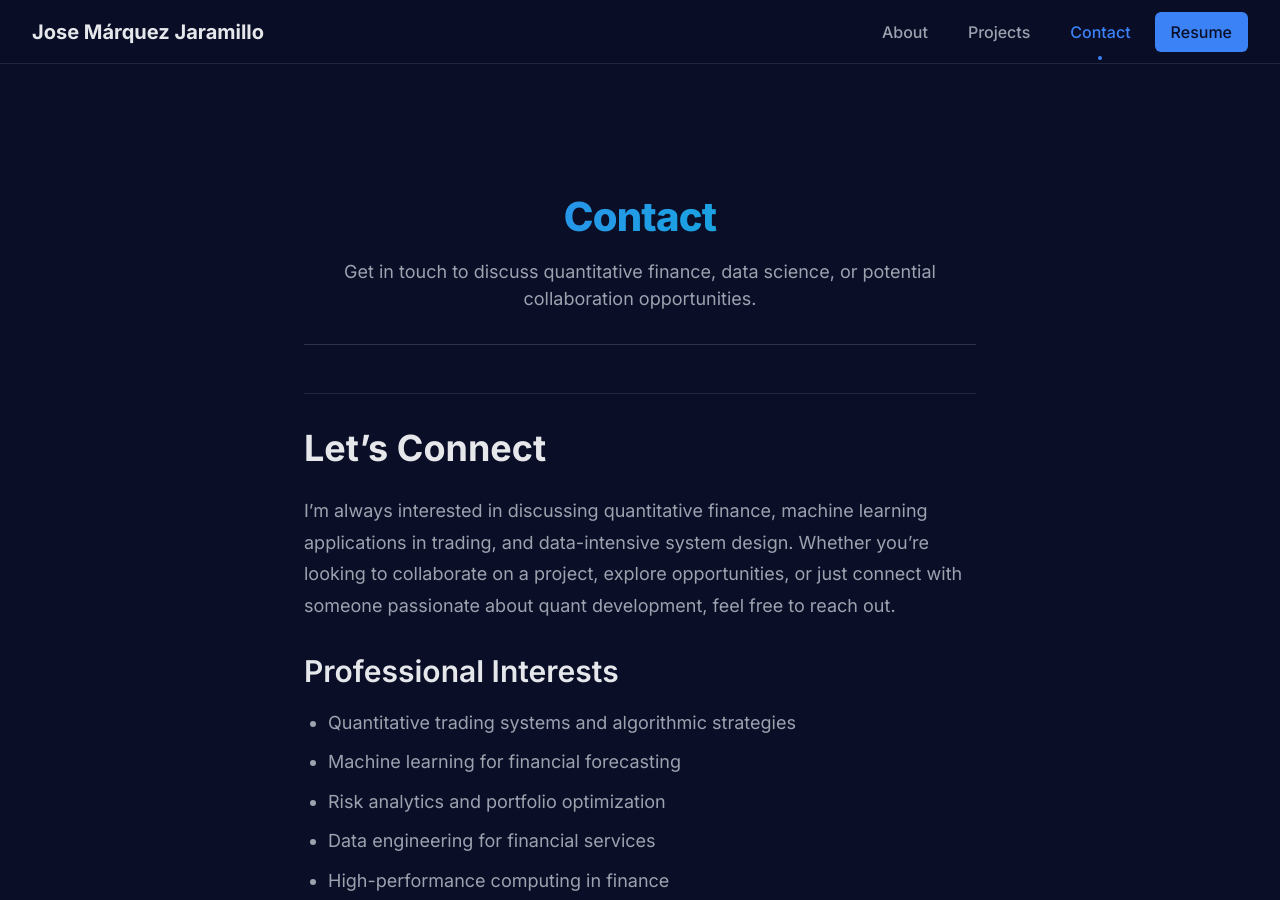
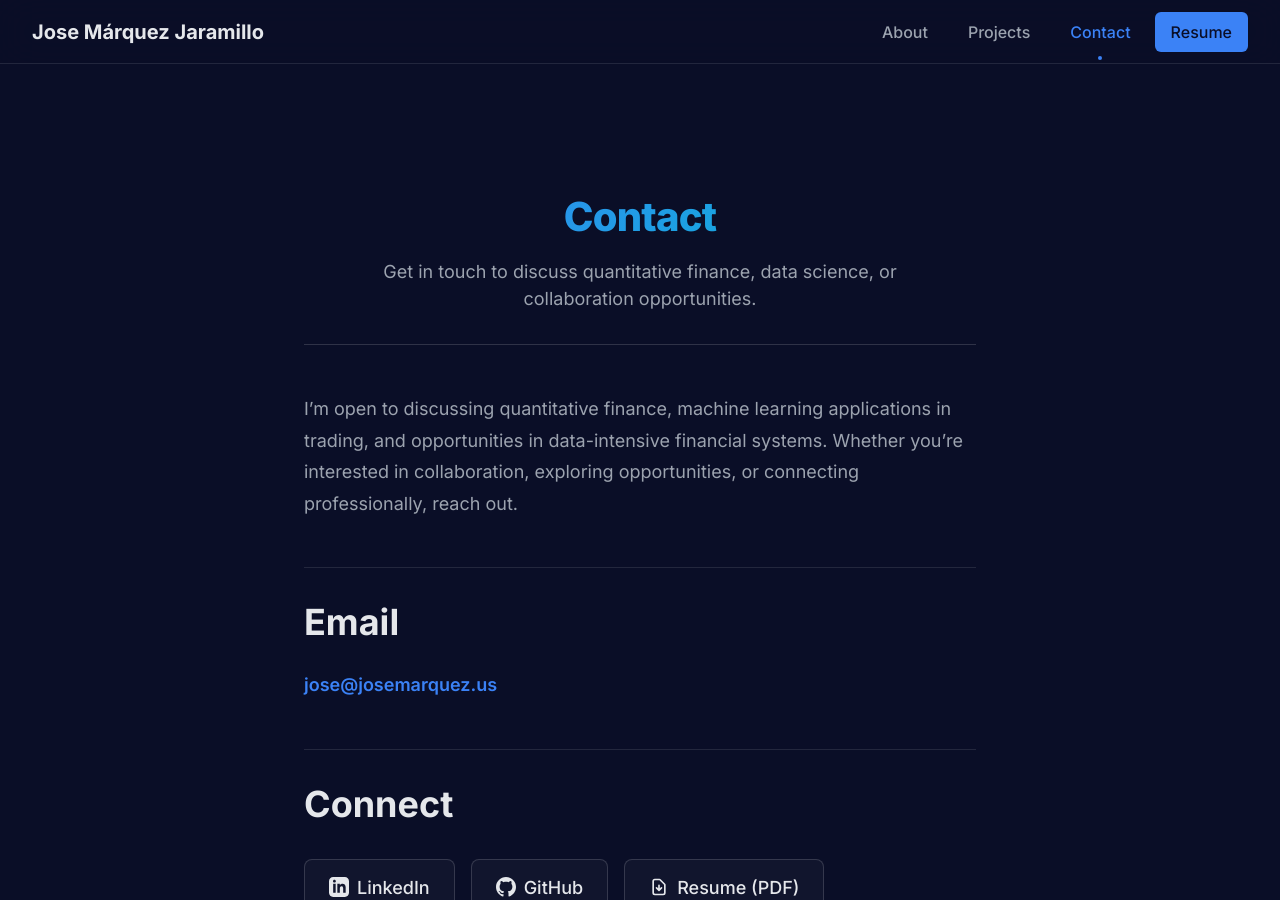
Before and after one commit to josemarquezjaramillo/josemarquez.us, a Jekyll site: the page built from contact.md, in a window 1280 px wide and 900 px high. Built offline with Jekyll 4.4.1, drawn with Linux system fonts in a browser that asks for light colours; some of the changed text lies outside the part shown.

Commit message:
Redesign and updates

```diff
--- a/contact.md
+++ b/contact.md
@@ -2,101 +2,71 @@
 layout: page
 title: Contact
 permalink: /contact/
-description: Get in touch to discuss quantitative finance, data science, or potential collaboration opportunities.
+description: Get in touch to discuss quantitative finance, data science, or collaboration opportunities.
 ---
 
-## Let's Connect
+I'm open to discussing quantitative finance, machine learning applications in trading, and opportunities in data-intensive financial systems. Whether you're interested in collaboration, exploring opportunities, or connecting professionally, reach out.
 
-I'm always interested in discussing quantitative finance, machine learning applications in trading, and data-intensive system design. Whether you're looking to collaborate on a project, explore opportunities, or just connect with someone passionate about quant development, feel free to reach out.
+## Email
 
-### Professional Interests
+**[jose@josemarquez.us](mailto:jose@josemarquez.us)**
 
-- Quantitative trading systems and algorithmic strategies
-- Machine learning for financial forecasting
-- Risk analytics and portfolio optimization
-- Data engineering for financial services
-- High-performance computing in finance
+## Connect
 
----
+<div class="contact-links">
+  <a href="https://www.linkedin.com/in/jose-márquez-jaramillo-b5920535/" target="_blank" rel="noopener noreferrer" class="contact-link">
+    <svg xmlns="http://www.w3.org/2000/svg" fill="currentColor" viewBox="0 0 24 24">
+      <path d="M19 0h-14c-2.761 0-5 2.239-5 5v14c0 2.761 2.239 5 5 5h14c2.762 0 5-2.239 5-5v-14c0-2.761-2.238-5-5-5zm-11 19h-3v-11h3v11zm-1.5-12.268c-.966 0-1.75-.79-1.75-1.764s.784-1.764 1.75-1.764 1.75.79 1.75 1.764-.783 1.764-1.75 1.764zm13.5 12.268h-3v-5.604c0-3.368-4-3.113-4 0v5.604h-3v-11h3v1.765c1.396-2.586 7-2.777 7 2.476v6.759z"/>
+    </svg>
+    LinkedIn
+  </a>
 
-## Contact Information
+  <a href="https://github.com/josemarquezjaramillo" target="_blank" rel="noopener noreferrer" class="contact-link">
+    <svg xmlns="http://www.w3.org/2000/svg" fill="currentColor" viewBox="0 0 24 24">
+      <path d="M12 0c-6.626 0-12 5.373-12 12 0 5.302 3.438 9.8 8.207 11.387.599.111.793-.261.793-.577v-2.234c-3.338.726-4.033-1.416-4.033-1.416-.546-1.387-1.333-1.756-1.333-1.756-1.089-.745.083-.729.083-.729 1.205.084 1.839 1.237 1.839 1.237 1.07 1.834 2.807 1.304 3.492.997.107-.775.418-1.305.762-1.604-2.665-.305-5.467-1.334-5.467-5.931 0-1.311.469-2.381 1.236-3.221-.124-.303-.535-1.524.117-3.176 0 0 1.008-.322 3.301 1.23.957-.266 1.983-.399 3.003-.404 1.02.005 2.047.138 3.006.404 2.291-1.552 3.297-1.23 3.297-1.23.653 1.653.242 2.874.118 3.176.77.84 1.235 1.911 1.235 3.221 0 4.609-2.807 5.624-5.479 5.921.43.372.823 1.102.823 2.222v3.293c0 .319.192.694.801.576 4.765-1.589 8.199-6.086 8.199-11.386 0-6.627-5.373-12-12-12z"/>
+    </svg>
+    GitHub
+  </a>
 
-<div class="contact-grid" style="display: grid; gap: 2rem; margin: 3rem 0;">
-  <div class="contact-card card">
-    <h3 style="color: #3b82f6; margin-bottom: 1rem;">
-      <svg xmlns="http://www.w3.org/2000/svg" style="width: 1.5rem; height: 1.5rem; display: inline; vertical-align: middle; margin-right: 0.5rem;" fill="none" viewBox="0 0 24 24" stroke="currentColor">
-        <path stroke-linecap="round" stroke-linejoin="round" stroke-width="2" d="M3 8l7.89 5.26a2 2 0 002.22 0L21 8M5 19h14a2 2 0 002-2V7a2 2 0 00-2-2H5a2 2 0 00-2 2v10a2 2 0 002 2z" />
-      </svg>
-      Email
-    </h3>
-    <p style="color: #9ca3af; margin-bottom: 1rem;">Best for detailed inquiries or professional opportunities</p>
-    <a href="mailto:jose@josemarquez.us" style="color: #06b6d4; font-weight: 500;">jose@josemarquez.us</a>
-  </div>
-
-  <div class="contact-card card">
-    <h3 style="color: #3b82f6; margin-bottom: 1rem;">
-      <svg xmlns="http://www.w3.org/2000/svg" style="width: 1.5rem; height: 1.5rem; display: inline; vertical-align: middle; margin-right: 0.5rem;" fill="currentColor" viewBox="0 0 24 24">
-        <path d="M19 0h-14c-2.761 0-5 2.239-5 5v14c0 2.761 2.239 5 5 5h14c2.762 0 5-2.239 5-5v-14c0-2.761-2.238-5-5-5zm-11 19h-3v-11h3v11zm-1.5-12.268c-.966 0-1.75-.79-1.75-1.764s.784-1.764 1.75-1.764 1.75.79 1.75 1.764-.783 1.764-1.75 1.764zm13.5 12.268h-3v-5.604c0-3.368-4-3.113-4 0v5.604h-3v-11h3v1.765c1.396-2.586 7-2.777 7 2.476v6.759z"/>
-      </svg>
-      LinkedIn
-    </h3>
-    <p style="color: #9ca3af; margin-bottom: 1rem;">Connect professionally and view my full career history</p>
-    <a href="https://www.linkedin.com/in/jose-márquez-jaramillo-b5920535/" target="_blank" rel="noopener noreferrer" style="color: #06b6d4; font-weight: 500;">View LinkedIn Profile →</a>
-  </div>
-
-  <div class="contact-card card">
-    <h3 style="color: #3b82f6; margin-bottom: 1rem;">
-      <svg xmlns="http://www.w3.org/2000/svg" style="width: 1.5rem; height: 1.5rem; display: inline; vertical-align: middle; margin-right: 0.5rem;" fill="currentColor" viewBox="0 0 24 24">
-        <path d="M12 0c-6.626 0-12 5.373-12 12 0 5.302 3.438 9.8 8.207 11.387.599.111.793-.261.793-.577v-2.234c-3.338.726-4.033-1.416-4.033-1.416-.546-1.387-1.333-1.756-1.333-1.756-1.089-.745.083-.729.083-.729 1.205.084 1.839 1.237 1.839 1.237 1.07 1.834 2.807 1.304 3.492.997.107-.775.418-1.305.762-1.604-2.665-.305-5.467-1.334-5.467-5.931 0-1.311.469-2.381 1.236-3.221-.124-.303-.535-1.524.117-3.176 0 0 1.008-.322 3.301 1.23.957-.266 1.983-.399 3.003-.404 1.02.005 2.047.138 3.006.404 2.291-1.552 3.297-1.23 3.297-1.23.653 1.653.242 2.874.118 3.176.77.84 1.235 1.911 1.235 3.221 0 4.609-2.807 5.624-5.479 5.921.43.372.823 1.102.823 2.222v3.293c0 .319.192.694.801.576 4.765-1.589 8.199-6.086 8.199-11.386 0-6.627-5.373-12-12-12z"/>
-      </svg>
-      GitHub
-    </h3>
-    <p style="color: #9ca3af; margin-bottom: 1rem;">Explore my code, projects, and open-source contributions</p>
-    <a href="https://github.com/josemarquezjaramillo" target="_blank" rel="noopener noreferrer" style="color: #06b6d4; font-weight: 500;">View GitHub Profile →</a>
-  </div>
-</div>
-
----
-
-## Resume
-
-For a comprehensive overview of my experience, education, and technical skills:
-
-<div style="margin: 2rem 0;">
-  <a href="{{ '/assets/resume.pdf' | relative_url }}" class="btn btn--primary" style="display: inline-flex; align-items: center; gap: 0.5rem;" target="_blank">
-    <svg xmlns="http://www.w3.org/2000/svg" style="width: 1.25rem; height: 1.25rem;" fill="none" viewBox="0 0 24 24" stroke="currentColor">
+  <a href="{{ '/assets/resume.pdf' | relative_url }}" target="_blank" class="contact-link">
+    <svg xmlns="http://www.w3.org/2000/svg" fill="none" viewBox="0 0 24 24" stroke="currentColor">
       <path stroke-linecap="round" stroke-linejoin="round" stroke-width="2" d="M12 10v6m0 0l-3-3m3 3l3-3m2 8H7a2 2 0 01-2-2V5a2 2 0 012-2h5.586a1 1 0 01.707.293l5.414 5.414a1 1 0 01.293.707V19a2 2 0 01-2 2z" />
     </svg>
-    Download Resume (PDF)
+    Resume (PDF)
   </a>
 </div>
 
----
-
-## Response Time
-
-I typically respond to emails within 24-48 hours during business days. For urgent matters, please indicate so in your subject line.
-
 <style>
-.contact-grid {
-  display: grid;
-  gap: 2rem;
-  margin: 3rem 0;
+.contact-links {
+  display: flex;
+  flex-wrap: wrap;
+  gap: 1rem;
+  margin: 2rem 0;
 }
 
-@media (min-width: 768px) {
-  .contact-grid {
-    grid-template-columns: repeat(auto-fit, minmax(300px, 1fr));
-  }
+.contact-link {
+  display: inline-flex;
+  align-items: center;
+  gap: 0.5rem;
+  padding: 0.75rem 1.5rem;
+  background: rgba(255, 255, 255, 0.03);
+  border: 1px solid rgba(255, 255, 255, 0.15);
+  border-radius: 0.5rem;
+  color: #e5e7eb;
+  text-decoration: none;
+  font-weight: 500;
+  transition: all 200ms cubic-bezier(0.4, 0, 0.2, 1);
 }
 
-.contact-card {
-  padding: 2rem;
-  transition: transform 0.2s, box-shadow 0.2s;
+.contact-link:hover {
+  background: rgba(59, 130, 246, 0.1);
+  border-color: #3b82f6;
+  color: #3b82f6;
+  transform: translateY(-2px);
 }
 
-.contact-card:hover {
-  transform: translateY(-4px);
-  box-shadow: 0 10px 25px rgba(59, 130, 246, 0.3);
+.contact-link svg {
+  width: 1.25rem;
+  height: 1.25rem;
 }
 </style>
```
